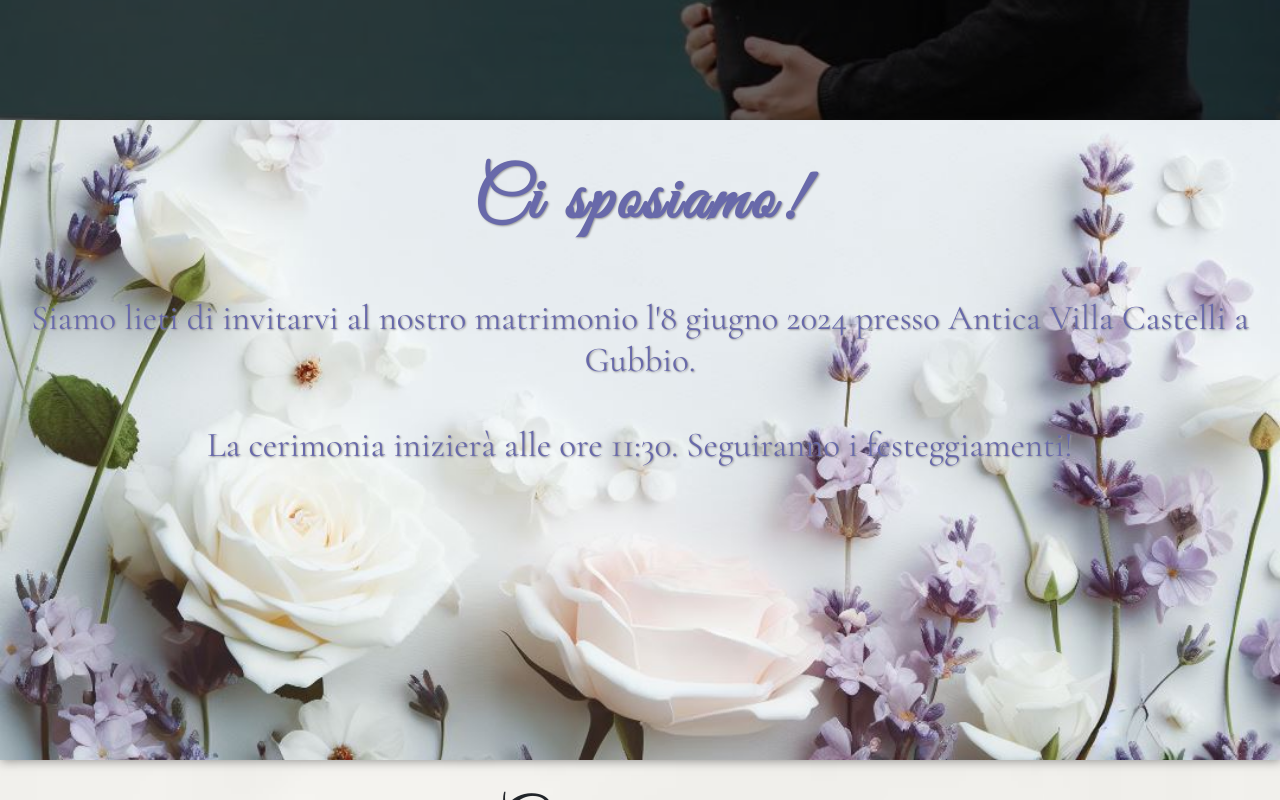
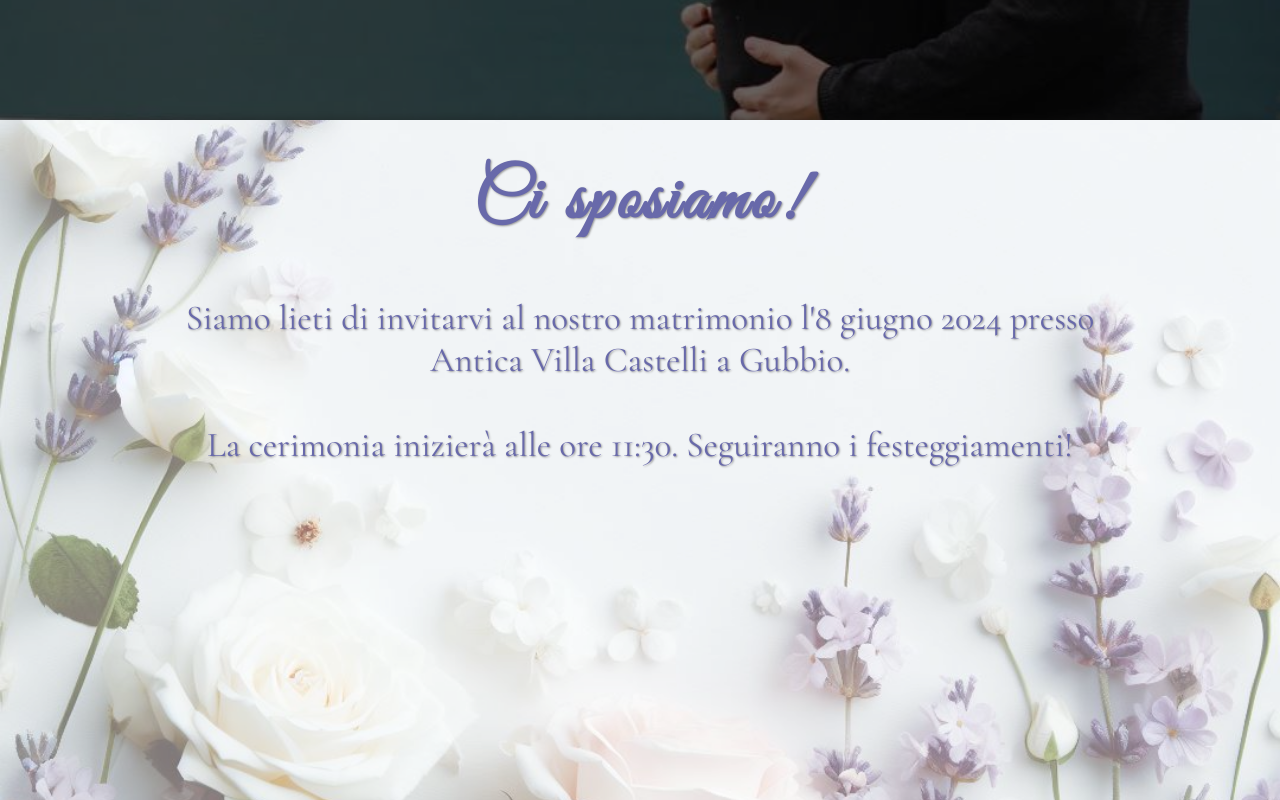
Before and after one commit to marcoottaiano/WeddingPartecipation, a React (Create React App) app: page / in a window 1280 px wide. Shown: the part 680-1480 px from the top of the page. Built offline with nearby package versions, Linux system fonts and the light colour scheme.

Commit message:
last fixes

```diff
--- a/src/styles/home.scss
+++ b/src/styles/home.scss
@@ -1,7 +1,7 @@
 $homepage: url('../assets/images/sfondo.jpg');
 $homepage-vert: url('../assets/images/sfondo-vert.jpg');
 $carta: url('../assets/images/carta.jpg');
-$safari: url('../assets/images/safari.jpg');
+$safari: url('../assets/images/tramontobw2.jpg');
 $invito: url('../assets/images/fiori.png');
 
 @font-face {
@@ -182,22 +182,13 @@ body {
   padding: 0 15px;
   font-family: $secondary-font, serif;
   width: 100vw;
-  height: 80vh;
+  height: 65vh;
 
   background-image: $invito;
   background-position: bottom;
   background-repeat: no-repeat;
   background-size: cover;
   box-shadow: 1px 1px 10px rgba(49, 47, 46, 0.5);
-
-  .bg-overlay {
-    width: 100vw;
-    height: 100vh;
-    // background-color: white;
-    opacity: 0.4;
-    z-index: 2;
-    position: absolute;
-  }
 
   .text-container {
     position: relative;
@@ -214,13 +205,31 @@ body {
     h1 {
       padding-bottom: 10px;
       font-weight: bold;
-      font-size: 40px;
+      font-size: 45px;
       letter-spacing: 4px;
       font-family: $primary-font;
+    }
+
+    .invite-subtitle {
+      font-size: 18px;
+      width: 65%;
+      margin-left: 30%;
     }
   }
 
   @include media-breakpoint-up(lg) {
+    height: 100vh;
+    background-position: bottom center;
+
+    .bg-overlay {
+      width: 100vw;
+      height: 100vh;
+      background-color: white;
+      opacity: 0.4;
+      z-index: 2;
+      position: absolute;
+    }
+
     .text-container {
       gap: 35px;
 
@@ -228,8 +237,10 @@ body {
         font-size: 70px;
       }
 
-      h2 {
+      .invite-subtitle {
         font-size: 35px;
+        width: 80%;
+        margin-left: 0;
       }
     }
   }
@@ -413,14 +424,15 @@ body {
     text-shadow: 1px 1px 2px black;
   }
 
-  .card {
+  .travel-card {
     padding: 20px;
-    background-color: rgb(0, 0, 0, 0.7);
+    background-color: transparent;
     color: white;
-    border-radius: 20px;
+    // border-radius: 20px;
     font-family: $secondary-font, serif;
     font-size: 22px;
     text-align: center;
+    text-shadow: 1px 1px 2px black;
   }
 
   @include media-breakpoint-up(lg) {
--- a/src/views/Home.js
+++ b/src/views/Home.js
@@ -88,16 +88,16 @@ function Home(props) {
           </svg> */}
         </section>
         <section id='invite-section'>
-          {/* <div className='bg-overlay' /> */}
+          <div className='bg-overlay' />
           <div className='text-container'>
             <h1>
               Ci sposiamo!
             </h1>
-            <h2>
+            <h2 className='invite-subtitle'>
               Siamo lieti di invitarvi al nostro matrimonio
               l'8 giugno 2024 presso Antica Villa Castelli a Gubbio.
             </h2>
-            <h2>
+            <h2 className='invite-subtitle'>
               La cerimonia inizierà alle ore 11:30.
               Seguiranno i festeggiamenti!
             </h2>
@@ -151,13 +151,13 @@ function Home(props) {
               </li>
             </ul>
             <p className='description' style={{ textAlign: 'justify' }}>
-              Vi invitiamo a prenotare il pernottamento <span>entro il 31 Gennaio</span> per assicurarvi le tariffe agevolate. Basterá indicare che siete ospiti al nostro matrimonio al momento della prenotazione.
+              Vi invitiamo a prenotare il pernottamento <span>entro il 31 Gennaio</span> per assicurarvi le tariffe agevolate.<br />Basterá indicare che siete ospiti al nostro matrimonio al momento della prenotazione.
             </p>
           </div>
         </section>
         <section id='travel-section'>
           <h1>Il nostro viaggio</h1>
-          <div className='card'>
+          <div className='travel-card'>
             <p>
               Quello che conta veramente é festeggiare questo momento speciale insieme a chi amiamo.<br />La destinazione del nostro viaggio di nozze, peró, é molto lontana: se volete potete aiutarci a raggiungerla!<br />
               IBAN IT58K0100501613000000003095<br />
```
Also changed, not shown: src/assets/images/tramontobw.jpg (added), src/assets/images/tramontobw2.jpg (added).
